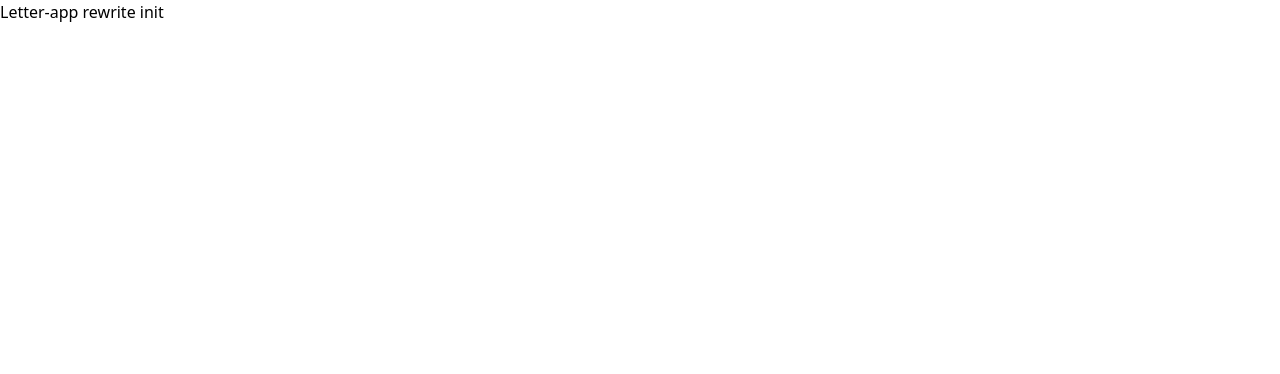
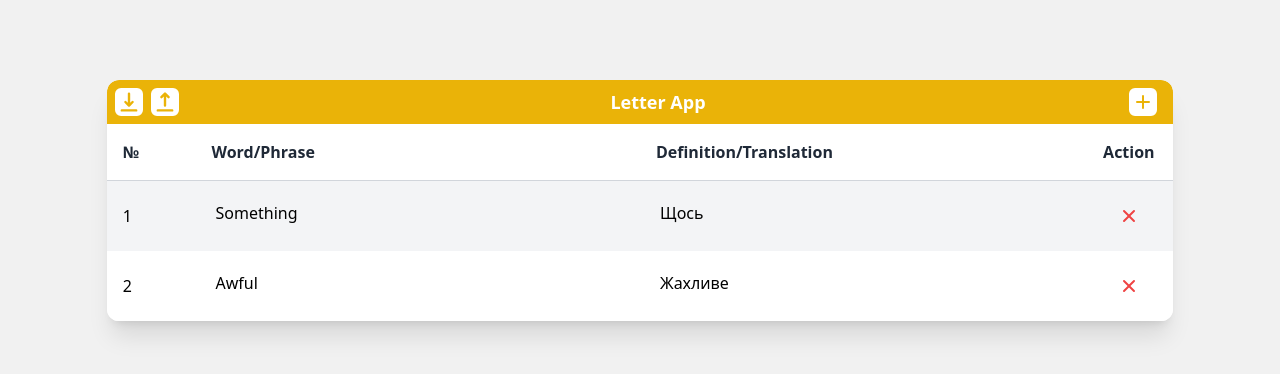
Before and after one commit to daladn0/letter, a Vue app: page / in a window 1280 px wide. Shown: the top 374 px of the page. Built offline with nearby package versions, Linux system fonts and the light colour scheme.

Commit message:
Initial markup

```diff
--- a/src/App.vue
+++ b/src/App.vue
@@ -1,14 +1,30 @@
 <template>
-  <div>
-    Letter-app rewrite init
+  <div class="app">
+
+    <!-- table -->
+    <div class="w-10/12 mx-auto my-20 shadow-xl rounded-xl overflow-hidden">
+      <Header/>
+      <List/>
+    </div>
+
   </div>
 </template>
 
 <script>
+import Header from '@/components/BuildingBlocks/Header.component.vue'
+import List from '@/components/BuildingBlocks/List.component.vue'
+
 export default {
   name: 'App',
+  components: {
+    Header,
+    List,
+  },
 }
 </script>
 
 <style lang="scss">
+body {
+  background: rgb(241, 241, 241);
+}
 </style>
--- /dev/null
+++ b/src/components/BuildingBlocks/Header.component.vue
@@ -0,0 +1,33 @@
+<template>
+    <div class="w-full bg-yellow-500 p-2 rounded-t-xl flex items-center justify-between relative text-white font-semibold text-lg">
+        <div class="flex items-center space-x-2 mr-2">
+            <Btn>
+                <svg xmlns="http://www.w3.org/2000/svg" class="h-6 w-6" viewBox="0 0 20 20" fill="currentColor">
+                    <path fill-rule="evenodd" d="M3 17a1 1 0 011-1h12a1 1 0 110 2H4a1 1 0 01-1-1zm3.293-7.707a1 1 0 011.414 0L9 10.586V3a1 1 0 112 0v7.586l1.293-1.293a1 1 0 111.414 1.414l-3 3a1 1 0 01-1.414 0l-3-3a1 1 0 010-1.414z" clip-rule="evenodd" />
+                </svg>
+            </Btn>
+            <Btn>
+                <svg xmlns="http://www.w3.org/2000/svg" class="h-6 w-6" viewBox="0 0 20 20" fill="currentColor">
+                    <path fill-rule="evenodd" d="M3 17a1 1 0 011-1h12a1 1 0 110 2H4a1 1 0 01-1-1zM6.293 6.707a1 1 0 010-1.414l3-3a1 1 0 011.414 0l3 3a1 1 0 01-1.414 1.414L11 5.414V13a1 1 0 11-2 0V5.414L7.707 6.707a1 1 0 01-1.414 0z" clip-rule="evenodd" />
+                </svg>
+            </Btn>
+        </div>
+        <p>Letter App</p>
+        <div class="flex items-center space-x-2 mr-2">
+            <Btn>
+                <svg xmlns="http://www.w3.org/2000/svg" class="h-6 w-6" fill="none" viewBox="0 0 24 24" stroke="currentColor" stroke-width="2">
+                    <path stroke-linecap="round" stroke-linejoin="round" d="M12 6v6m0 0v6m0-6h6m-6 0H6" />
+                </svg>
+            </Btn>
+        </div>
+    </div>
+</template>
+<script>
+import Btn from '@/components/UI/Btn.component.vue'
+export default {
+    name: 'HeaderComponent',
+    components: {
+        Btn,
+    }
+}
+</script>
--- /dev/null
+++ b/src/components/BuildingBlocks/List.component.vue
@@ -0,0 +1,48 @@
+<template>
+  <div class="w-full bg-white">
+    <ListHeading :list="list" />
+    <div>
+      <ListItem
+        v-for="(item, index) in list"
+        :key="item.id"
+        :item="item"
+        :class="[ index % 2 === 0 ? 'bg-gray-100' : 'bg-white' ]"
+    />
+    </div>
+  </div>
+</template>
+<script>
+import ListHeading from "@/components/BuildingBlocks/ListHeading.component.vue";
+import ListItem from "@/components/BuildingBlocks/ListItem.component.vue";
+import { mapState } from "vuex";
+export default {
+  name: "ListComponent",
+  components: {
+    ListHeading,
+    ListItem,
+  },
+  computed: {
+    ...mapState(["list"]),
+  },
+};
+</script>
+<style lang='scss'>
+.list-cells {
+  .list-cell {
+    @apply p-4;
+
+    &:nth-child(1) {
+      @apply w-1/12;
+    }
+    &:nth-child(2) {
+      @apply w-5/12;
+    }
+    &:nth-child(3) {
+      @apply w-5/12;
+    }
+    &:nth-child(4) {
+      @apply w-1/12 text-center;
+    }
+  }
+}
+</style>
--- /dev/null
+++ b/src/components/BuildingBlocks/ListHeading.component.vue
@@ -0,0 +1,24 @@
+<template>
+    <div class="border-b border-gray-300">
+        <div v-if="list.length > 0" class="flex items-center text-base font-semibold text-gray-800 list-cells">
+            <div class='list-cell' >№</div>
+            <div class='list-cell' >Word/Phrase</div>
+            <div class='list-cell' >Definition/Translation</div>
+            <div class='list-cell' >Action</div>
+        </div>
+        <div v-else class="p-2 text-center text-gray-500">
+            <p>No items to show. Try to add any first.</p>
+        </div>
+    </div>
+</template>
+<script>
+export default {
+    name: 'ListHeading',
+    props: {
+        list: {
+            type: Object,
+            required: true,
+        }
+    }
+}
+</script>
--- /dev/null
+++ b/src/components/BuildingBlocks/ListItem.component.vue
@@ -0,0 +1,33 @@
+<template>
+    <div class="flex items-center justify-between list-cells">
+        <div class="list-cell">{{item.id}}</div>
+        <div class="list-cell">
+            <Field placeholder="New word" :value="item.word" />
+        </div>
+        <div class="list-cell">
+            <Field placeholder="New definition" :value="item.definition" />
+        </div>
+        <div class="list-cell">
+            <button class="p-1.5 text-red-500 rounded-full transition hover:bg-red-200 focus:outline-red-500">
+                <svg xmlns="http://www.w3.org/2000/svg" class="h-5 w-5" viewBox="0 0 20 20" fill="currentColor">
+                    <path fill-rule="evenodd" d="M4.293 4.293a1 1 0 011.414 0L10 8.586l4.293-4.293a1 1 0 111.414 1.414L11.414 10l4.293 4.293a1 1 0 01-1.414 1.414L10 11.414l-4.293 4.293a1 1 0 01-1.414-1.414L8.586 10 4.293 5.707a1 1 0 010-1.414z" clip-rule="evenodd" />
+                </svg>
+            </button>
+        </div>
+    </div>
+</template>
+<script>
+import Field from '@/components/UI/Field.component.vue'
+export default {
+    name: 'ListItem',
+    components: {
+        Field,
+    },
+    props: {
+        item: {
+            type: Object,
+            required: true
+        }
+    }
+}
+</script>
--- /dev/null
+++ b/src/components/UI/Btn.component.vue
@@ -0,0 +1,15 @@
+<template>
+    <button class="btn" @click='$emit("click")'>
+        <slot/>
+    </button>
+</template>
+<script>
+export default {
+    name: 'ButtonComponent'
+}
+</script>
+<style scoped>
+.btn {
+    @apply border-2 border-white bg-white text-yellow-500 rounded-md transition hover:bg-transparent hover:text-white;
+}
+</style>
--- /dev/null
+++ b/src/components/UI/Field.component.vue
@@ -0,0 +1,21 @@
+<template>
+    <textarea
+        :placeholder="placeholder || ''"
+        :value='value'
+        rows="1"
+        class="w-full p-1 rounded bg-transparent resize-none focus:outline-yellow-500"
+    />
+</template>
+<script>
+export default {
+    name: 'FieldComponent',
+    props: {
+        placeholder: {
+            type: String
+        },
+        value: {
+            type: String,
+        }
+    }
+}
+</script>
--- a/src/store/index.js
+++ b/src/store/index.js
@@ -1,14 +1,14 @@
-import { createStore } from 'vuex'
+import { createStore } from "vuex";
 
 export default createStore({
   state: {
+    list: [
+      { id: 1, word: "Something", definition: "Щось", createdAt: "2022.04.24" },
+      { id: 2, word: "Awful", definition: "Жахливе", createdAt: "2022.04.24" },
+    ],
   },
-  getters: {
-  },
-  mutations: {
-  },
-  actions: {
-  },
-  modules: {
-  }
-})
+  getters: {},
+  mutations: {},
+  actions: {},
+  modules: {},
+});
```
